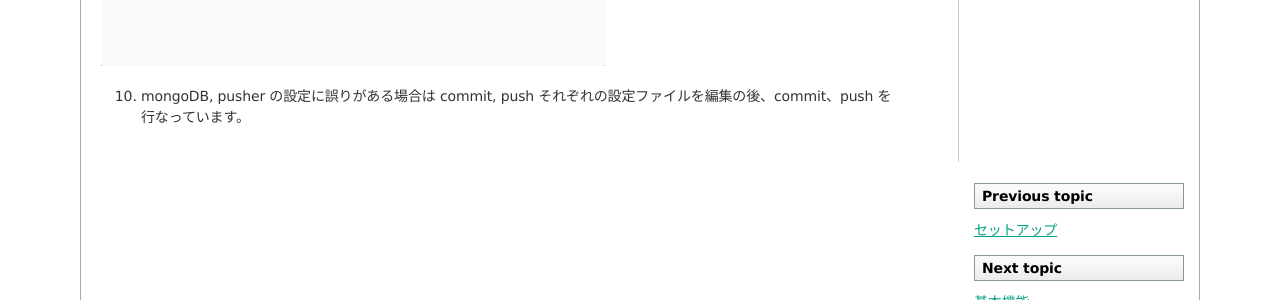
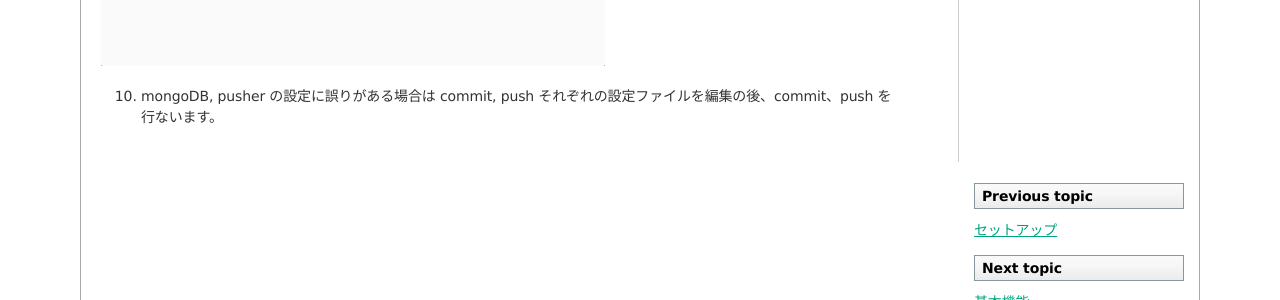
Before and after one commit to codefirst/asakusa-satellite-manual, a Sphinx documentation site: the page built from source/heroku.rst, in a window 1280 px wide and 900 px high, scrolled down 2064 px. Shown: the part 374-674 px from the top of the window. Built offline with Sphinx 7.4.7, drawn with Linux system fonts in a browser that asks for light colours.

Commit message:
fix typo

```diff
--- a/source/heroku.rst
+++ b/source/heroku.rst
@@ -94,4 +94,4 @@ config/message_pusher.yml の編集内容を commit します。
 
 .. image:: images/heroku-deploy-complete.png
 
-10. mongoDB, pusher の設定に誤りがある場合は commit, push それぞれの設定ファイルを編集の後、commit、push を行なっています。
+10. mongoDB, pusher の設定に誤りがある場合は commit, push それぞれの設定ファイルを編集の後、commit、push を行ないます。
```
